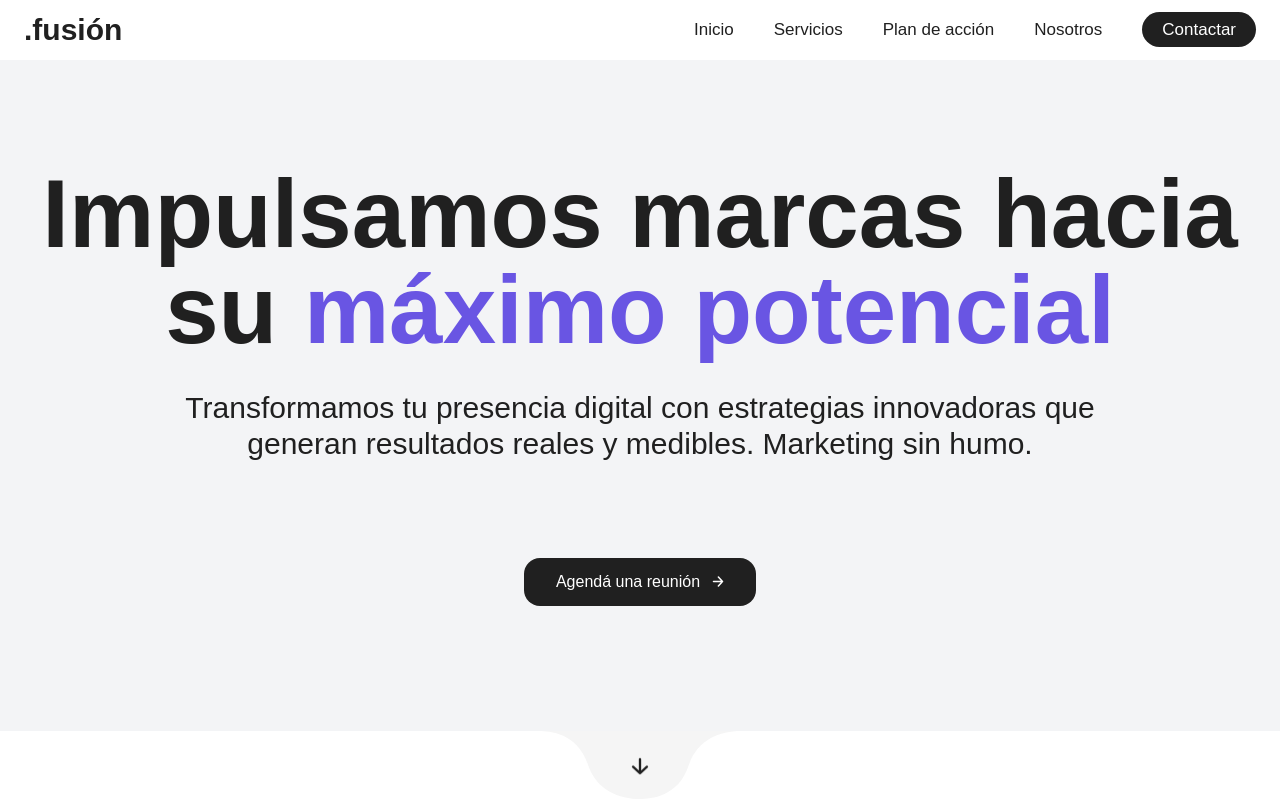
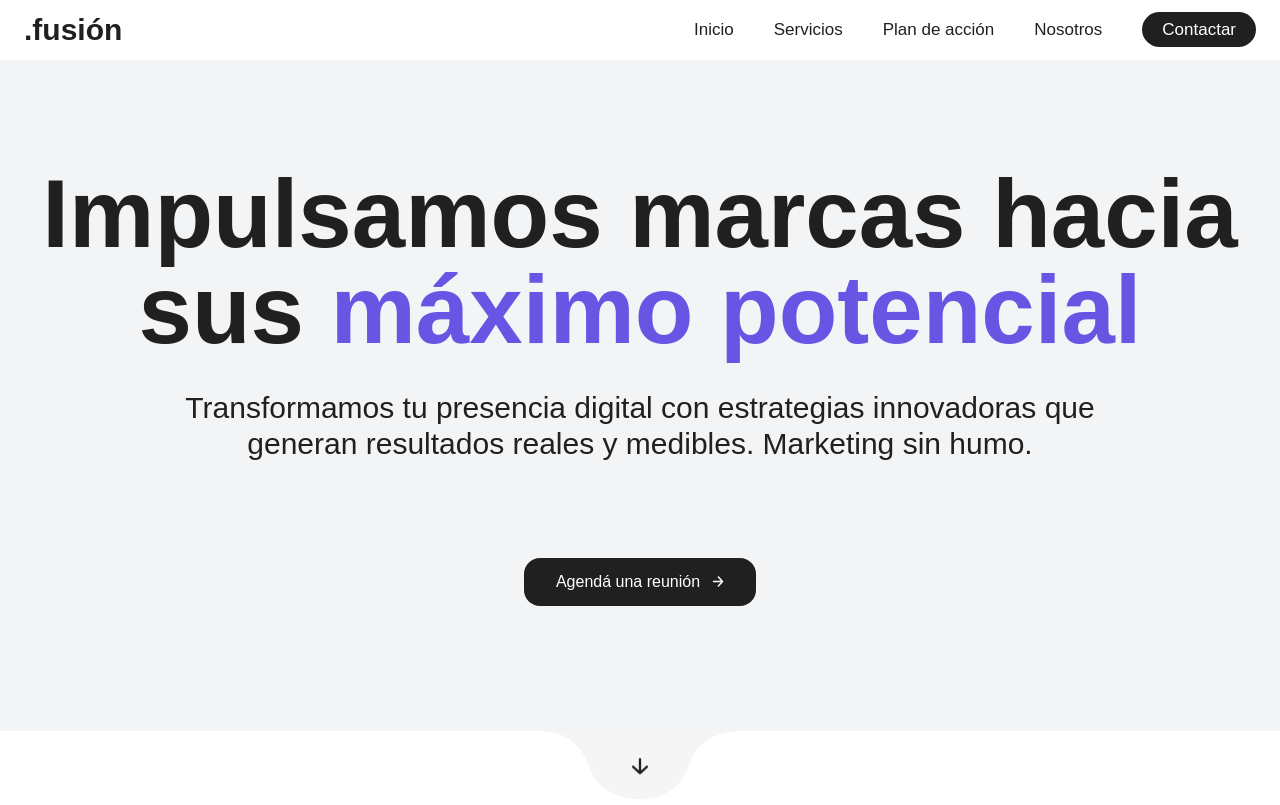
Before and after one commit to marcosfersu/Web-fusion, an Astro site: page / in a window 1280 px wide. Shown: the top 805 px of the page. Built offline with nearby package versions, Linux system fonts and the light colour scheme; Astro itself is replaced by a stand-in of ours.

Commit message:
Fix typo in Hero section heading for improved clarity

```diff
--- a/src/components/Hero.astro
+++ b/src/components/Hero.astro
@@ -16,7 +16,7 @@
       <h1
         class="lg:text-8xl md:text-6xl sm:text-5xl text-4xl font-bold max-w-7xl text-center"
       >
-        Impulsamos marcas hacia su<span class="text-brand">
+        Impulsamos marcas hacia sus<span class="text-brand">
           máximo potencial</span
         >
       </h1>
```
